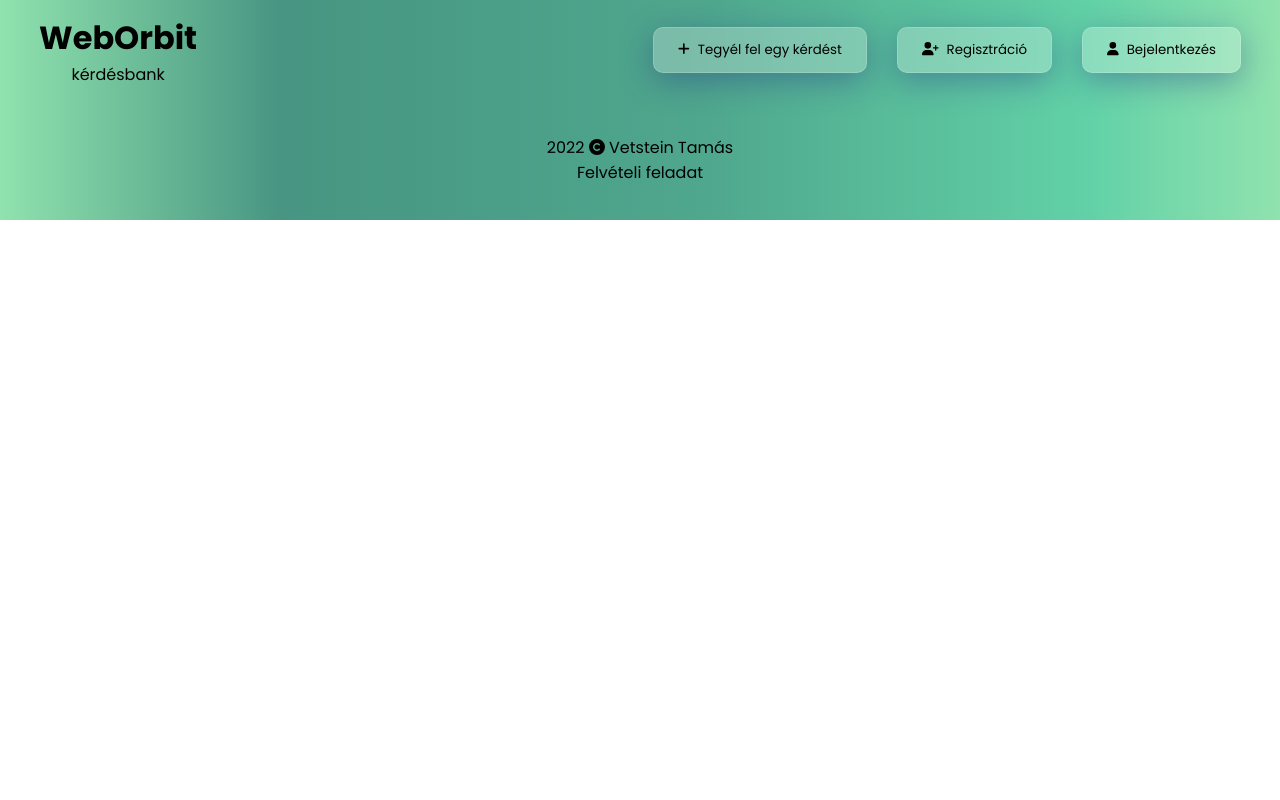
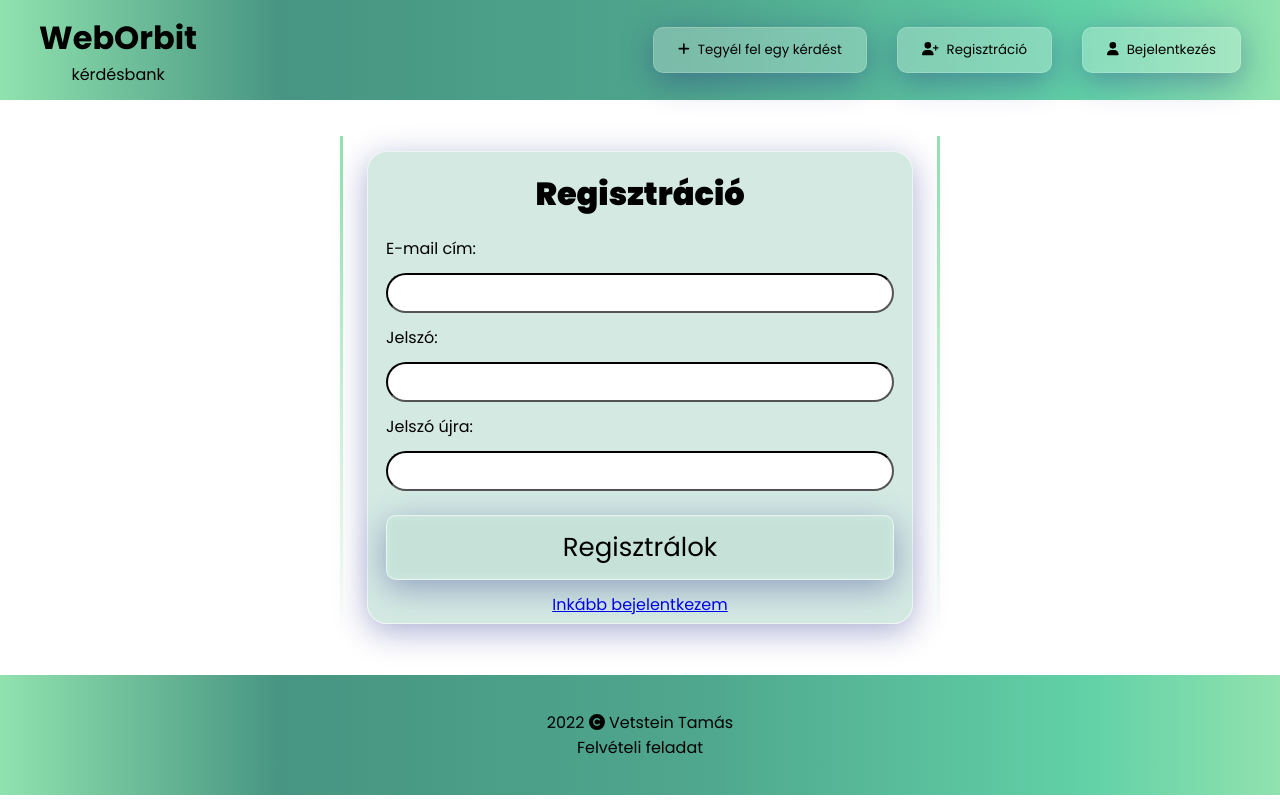
Before and after one commit to VetsteinTamas/react-felveteli, a React (Create React App) app: page /register in a window 1280 px wide. Built offline with nearby package versions, Linux system fonts and the light colour scheme.

Commit message:
Regisztráció során a localStoreba kerül az adat, a bejelentkezés meg sikeresen kiolvassa

```diff
--- a/src/App.js
+++ b/src/App.js
@@ -9,7 +9,9 @@ import { BrowserRouter as Router, Route } from "react-router-dom";
 import Footer from "./components/Footer";
 import Home from "./components/Home";
 import Nav from "./components/Nav";
+import Login from "./pages/Login";
 import NewQuestion from "./pages/NewQuestion";
+import Register from "./pages/Register";
 
 library.add(faPlus, faUserPlus, faUser, faCopyright);
 
@@ -20,6 +22,8 @@ function App() {
         <Nav />
         <Route path="/" exact component={Home} />
         <Route path="/new" exact component={NewQuestion} />
+        <Route path="/register" exact component={Register} />
+        <Route path="/login" exact component={Login} />
         <Footer />
       </div>
     </Router>
--- a/src/components/Nav.js
+++ b/src/components/Nav.js
@@ -19,16 +19,20 @@ const Nav = () => {
             </Link>
           </li>
           <li className="nav__menu--element">
+            <Link to="/register">
               <button className="btn">
                 <FontAwesomeIcon icon="user-plus" className="icon" />
                 Regisztráció
               </button>
+            </Link>
           </li>
           <li className="nav__menu--element">
+            <Link to="/login">
               <button className="btn">
                 <FontAwesomeIcon icon="user" className="icon" />
                 Bejelentkezés
               </button>
+            </Link>
           </li>
         </ul>
       </div>
--- a/src/index.css
+++ b/src/index.css
@@ -273,3 +273,39 @@ form {
   border: 1px solid rgba(255, 255, 255, 0.5);
   font-size: 26px;
 }
+
+/*
+
+REGISTER / LOGIN
+
+*/
+
+.register__row {
+  width: 100%;
+  max-width: 600px;
+  margin: 0 auto;
+  padding: 12px 24px;
+  border-width: 3px;
+  border-style: solid;
+  border-image: linear-gradient(to bottom, #90e2ae, rgba(0, 0, 0, 0)) 1 100%;
+  display: flex;
+  flex-wrap: wrap;
+}
+
+.register__label {
+  margin: 12px 0;
+}
+
+.register__input {
+  border-radius: 20px;
+  border-color: black;
+  padding: 8px 12px;
+}
+
+.register__button {
+  margin-top: 24px;
+}
+
+.switcher {
+  text-align: center;
+}
--- /dev/null
+++ b/src/pages/Login.js
@@ -0,0 +1,54 @@
+import { Link } from "react-router-dom";
+
+const Login = () => {
+  const login = () => {
+    let storedEmail = localStorage.getItem("email");
+    let storedPassword = localStorage.getItem("password");
+    console.log(storedEmail, storedPassword);
+    let email = document.getElementById("emailLogin");
+    let password = document.getElementById("passwordLogin");
+    console.log(email, password);
+
+    if (storedEmail === email.value && storedPassword === password.value) {
+      alert("logged in");
+    } else {
+      alert("Something went wrong");
+    }
+  };
+
+  return (
+    <div className="container">
+      <div className="register__row">
+        <form>
+          <div className="form__title">Bejelentkezés</div>
+          <div className="form__area">
+            <label className="register__label" htmlFor="emailLogin">
+              E-mail cím:
+            </label>
+            <input className="register__input" type="email" id="emailLogin" />
+            <label htmlFor="passwordLogin" className="register__label">
+              Jelszó:
+            </label>
+            <input
+              type="password"
+              id="passwordLogin"
+              className="register__input"
+            />
+            <button
+              type="submit"
+              className="btn form__button register__button"
+              onClick={login}
+            >
+              Bejelentkezek
+            </button>
+            <Link to="/register">
+              <p className="switcher">Inkább regisztrálok</p>
+            </Link>
+          </div>
+        </form>
+      </div>
+    </div>
+  );
+};
+
+export default Login;
--- a/src/pages/NewQuestion.js
+++ b/src/pages/NewQuestion.js
@@ -23,7 +23,9 @@ const NewQuestion = () => {
               <input type="text" className="add__label" />
               <input type="text" className="add__label" />
             </div>
-            <button className="btn form__button">Beküldés</button>
+            <button type="submit" className="btn form__button">
+              Beküldés
+            </button>
           </div>
         </form>
       </div>
--- /dev/null
+++ b/src/pages/Register.js
@@ -0,0 +1,51 @@
+import { Link } from "react-router-dom";
+
+const Register = () => {
+  //regisztráció
+  const register = () => {
+    let email = document.getElementById("email");
+    let password = document.getElementById("password");
+    localStorage.setItem("email", email.value);
+    localStorage.setItem("password", password.value);
+  };
+
+
+
+
+  return (
+    <div className="container">
+      <div className="register__row">
+        <form>
+          <div className="form__title">Regisztráció</div>
+          <div className="form__area">
+            <label className="register__label" htmlFor="email">
+              E-mail cím:
+            </label>
+            <input className="register__input" type="email" id="email" />
+            <label className="register__label" htmlFor="password">
+              Jelszó:
+            </label>
+            <input type="password" id="password" className="register__input" />
+            <label className="register__label" htmlFor="passwordagain">
+              Jelszó újra:
+            </label>
+            <input type="text" id="passwordagain" className="register__input" />
+
+            <button
+              type="submit"
+              className="btn form__button register__button"
+              onClick={register}
+            >
+              Regisztrálok
+            </button>
+            <Link to="/login">
+              <p className="switcher">Inkább bejelentkezem</p>
+            </Link>
+          </div>
+        </form>
+      </div>
+    </div>
+  );
+};
+
+export default Register;
```
Lines whose indentation alone changed are shown as unchanged.
